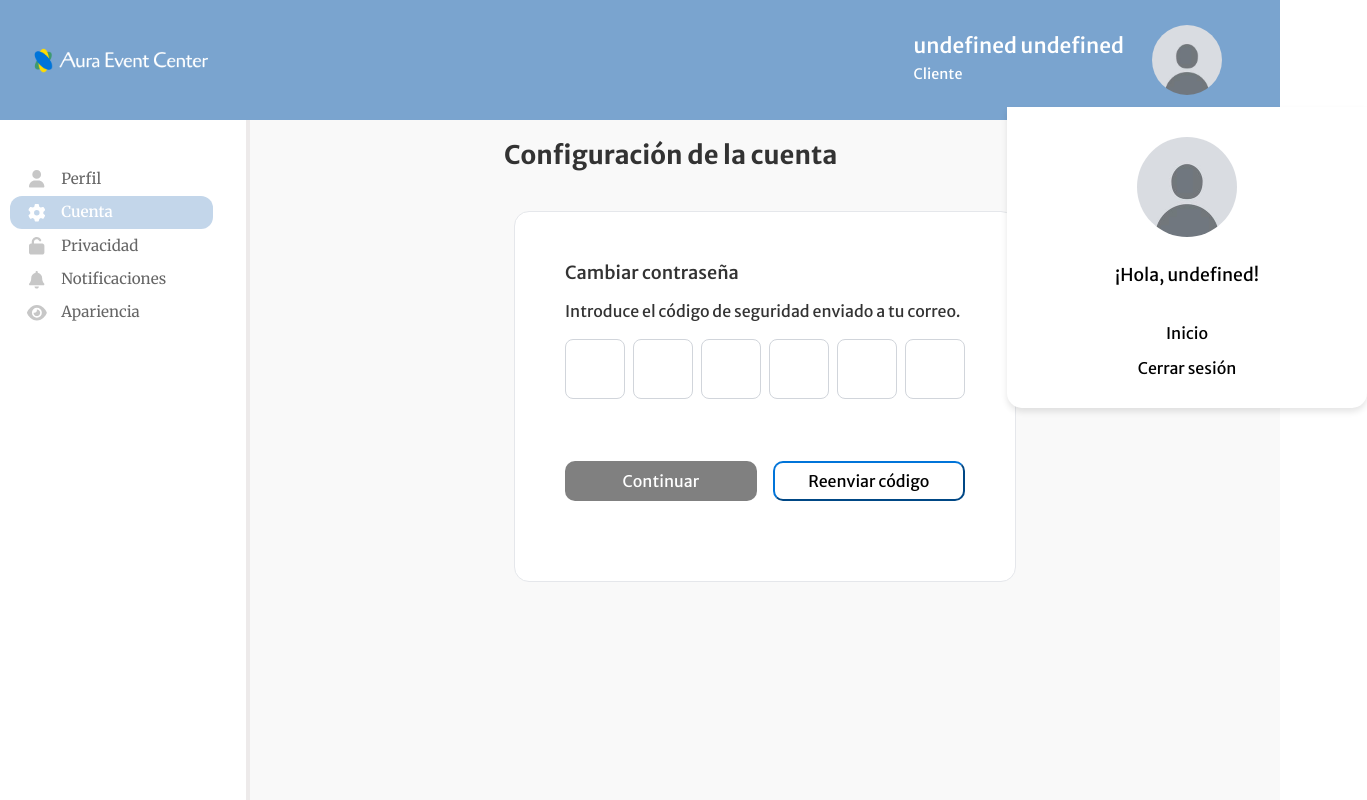
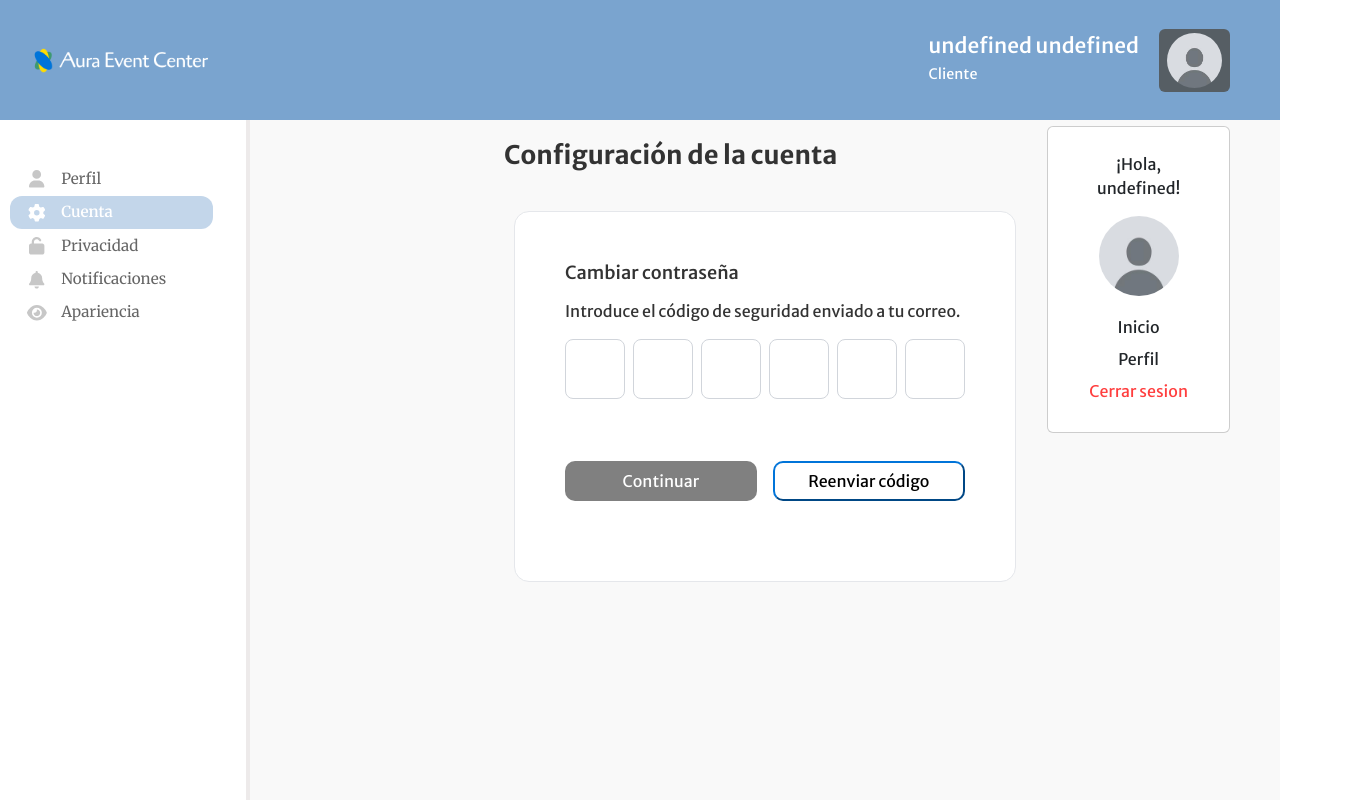
Before and after one commit to henoc03/AuraEventCenter, a React (Vite) app in the folder frontend/: page /cuenta/verificar-codigo in a window 1280 px wide. Both pictures are taken after a click on the button 1187 px from the left and 60 px from the top of the page. Shown: the top 800 px of the page, 1367 px wide, since content can reach past the window. Built offline with nearby package versions, Linux system fonts and the light colour scheme.

Commit message:
feat: Los menús de hamburguesa de perfil y el navbar de clientes ya funciona

```diff
--- a/frontend/src/components/common/AddEditRoomModal.jsx
+++ b/frontend/src/components/common/AddEditRoomModal.jsx
@@ -166,11 +166,11 @@ const handleDeletePrimaryImage = async () => {
       const responseData = await res.json();
 
       // Subir imágenes secundarias
-      if (secondaryFiles.length > 0 && responseData.zone_id) {
+      if (secondaryFiles.length > 0 && zoneID) {
         for (const file of secondaryFiles) {
           const formData = new FormData();
           formData.append('image', file);
-          formData.append('zoneId', responseData.zone_id);
+          formData.append('zoneId', zoneID);
 
           try {
             await fetch(`${DEFAULT_ROUTE}/zones/upload-secondary-image`, {
@@ -182,6 +182,8 @@ const handleDeletePrimaryImage = async () => {
           }
         }
       }
+
+      const zoneID = responseData.zoneId || id;
 
       if (typeof onSuccess === 'function') onSuccess();
 
--- a/frontend/src/components/common/DropDownMenu.jsx
+++ b/frontend/src/components/common/DropDownMenu.jsx
@@ -1,41 +1,22 @@
 import ProfilePhoto from '../icons/ProfilePhoto.jsx'
-import '../../style/dropDownMenu.css'
+import '../../style/drop-down-menu.css'
 
 function DropDownMenu({ name, email, onLogout }) {
   return (
-    <div className='drop-down-menu'>
-      <button
-        id="collapse-button"
-        type="button"
-        className="btn btn-primary"
-        data-bs-toggle="collapse"
-        data-bs-target="#collapseMenu"
-        aria-expanded="false"
-        aria-controls="collapseMenu"
-        style={{ marginBottom: 0 }}
-      >
-        <ProfilePhoto/>
+    <div className="dropdown profile-dropdown">
+      <button className="btn btn-secondary dropdown-toggle" type="button" data-bs-toggle="dropdown" aria-expanded="false">
+        <ProfilePhoto width={55} height={55}/>
       </button>
+      <ul className="dropdown-menu">
+        <p>{`¡Hola, ${name}!`}</p>
+        <p>{email}</p>
+        <ProfilePhoto width={80} height={80}/>
+        <li><a class="dropdown-item" href="/">Inicio</a></li>
+        <li><a class="dropdown-item" href="/perfil">Perfil</a></li>
+        <li><a class="dropdown-item" href="/" onClick={onLogout}>Cerrar sesion</a></li>
+      </ul>
+    </div>
 
-      <div
-        className="collapse submenu"
-        id="collapseMenu"
-        style={{ position: 'absolute', zIndex: 1000, top: '110%' }}
-      >
-        <div className='card card-body'>
-          <div className='dropdown-user-info'>
-            <p className='user-email'>{email}</p>
-            <ProfilePhoto width={100} height={100} className="drop-down-photo"/>
-            <p>{`¡Hola, ${name}!`}</p>
-
-            <div className='options'>
-              <a href="/perfil">Inicio</a>
-              <a href="/" onClick={onLogout}>Cerrar sesión</a>
-            </div>
-          </div>
-        </div>
-      </div>
-    </div>
   )
 }
 
--- a/frontend/src/components/common/Navigation.jsx
+++ b/frontend/src/components/common/Navigation.jsx
@@ -3,12 +3,15 @@ import { useNavigate, useLocation } from 'react-router-dom';
 import Logo from '../icons/Logo';
 import navigationLinks from '../utils/content';
 import DropDownMenu from '../common/DropDownMenu';
+import "../../style/navigation.css"
 
 
 function Navigation() {
   const [menuOpen, setMenuOpen] = useState(false);
   const [scrolled, setScrolled] = useState(false);
   const [currentUser, setCurrentUser] = useState(null);
+  const [isMobile, setIsMobile] = useState(false);
+  const [width, setWidth] = useState(window.innerWidth);
 
   const navigate = useNavigate();
   const location = useLocation();
@@ -16,8 +19,6 @@ function Navigation() {
   const handleScroll = () => {
     setScrolled(window.scrollY > window.innerHeight);
   };
-
-  const toggleMenu = () => setMenuOpen(!menuOpen);
 
   const handleLinkClick = () => {
     setMenuOpen(false);
@@ -35,9 +36,21 @@ function Navigation() {
   };
 
   useEffect(() => {
+    const handleResize = () => {
+      setWidth(window.innerWidth);
+      if (window.innerWidth <= 800) setIsMobile(true);
+      else setIsMobile(false);
+    }
+    window.addEventListener('resize', handleResize);
+    handleResize();
+    return () => window.removeEventListener('resize', handleResize);
+  }, []);
+
+  useEffect(() => {
     window.addEventListener('scroll', handleScroll);
     return () => window.removeEventListener('scroll', handleScroll);
   }, []);
+
   useEffect(() => {
     const updateUser = () => {
       const token = localStorage.getItem('token');
@@ -80,13 +93,34 @@ function Navigation() {
 
   return (
     <nav className={`nav ${scrolled ? 'scrolled' : ''}`}>
+      {isMobile && (
+        <div className="dropdown client-nav-container">
+          <button className="btn btn-secondary dropdown-toggle" type="button" data-bs-toggle="dropdown" aria-expanded="false">
+            <i className="bi bi-list"></i>
+          </button>
+          <ul className="dropdown-menu">
+            {navigationLinks.map(link => (
+              <li key={link.id}>
+                <a
+                  className={`drop-down-item navIndex${location.pathname === link.href ? 'active' : ''}`}
+                  href={link.href}
+                  onClick={() => handleLinkClick()}
+                >
+                  {link.link}
+                </a>
+              </li>
+            ))}
+          </ul>
+        </div>
+      )}
+
       <a data-aos="fade-down" data-aos-duration="1500" className="logo" href="/">
         <Logo className="logo-img" />
       </a>
 
       <div data-aos="fade-down" data-aos-duration="1500" className={menuOpen ? 'nav-links open' : 'nav-links'}>
-        <ul>
-          {navigationLinks.map(link => (
+        <ul className = "client-nav-container">
+          {width >= 768 && navigationLinks.map(link => (
             <li key={link.id}>
               <a
                 data-aos="fade-down"
@@ -117,13 +151,6 @@ function Navigation() {
           <button data-aos="fade-down" data-aos-duration="1500" className="signInBtn" onClick={handleSignInClick}>Iniciar Sesión</button>
         )}
       </div>
-
-      {/* Menú hamburguesa */}
-      <div className="hamburger" onClick={toggleMenu}>
-        <span className={menuOpen ? 'line open' : 'line'}></span>
-        <span className={menuOpen ? 'line open' : 'line'}></span>
-        <span className={menuOpen ? 'line open' : 'line'}></span>
-      </div>
     </nav>
   );
 }
--- a/frontend/src/pages/MenusAdmin.jsx
+++ b/frontend/src/pages/MenusAdmin.jsx
@@ -129,6 +129,7 @@ function MenusAdmin({ sections }) {
         lastname={lastname}
         role={role}
         email={email}
+        sections={sections}
       />
 
       <div className={`menus-admin-container ${isAddEditOpen ? "modal-open" : ""}`}>
--- /dev/null
+++ b/frontend/src/style/drop-down-menu.css
@@ -0,0 +1,48 @@
+.profile-dropdown button{
+    background: none;
+}
+
+.profile-dropdown button:hover,
+.profile-dropdown button:active,
+.profile-dropdown button:focus .profile-dropdown button[aria-expanded="true"] {
+    background: none !important;
+    box-shadow: none !important;
+}
+
+.profile-dropdown ul{
+    padding: 25px;
+    margin-top: 4vh !important;
+}
+
+.profile-dropdown ul p,
+.profile-dropdown ul li{
+    text-align: center;
+    font-family: "Merriweather sans";
+}
+
+.profile-dropdown ul li a{
+    text-align: center;
+    font-family: "Merriweather sans";
+}
+
+.profile-dropdown ul li a:active,
+.profile-dropdown ul li a:focus .profile-dropdown ul li a[aria-expanded="true"] {
+    background: none !important;
+    box-shadow: none !important;
+    color: black;
+}
+
+.profile-dropdown ul li:nth-of-type(1){
+    margin-top: 15px;
+    font-family: 'Merriweather sans';
+}
+
+.profile-dropdown ul li:nth-of-type(3) a{
+    color: rgb(255, 62, 62);
+}
+
+@media(max-width: 768px) {
+    .profile-dropdown ul{
+        margin-top: 2vh !important;
+    }
+}
--- a/frontend/src/style/dropDownMenu.css
+++ /dev/null
@@ -1,101 +0,0 @@
-#collapse-button{
-    color: white;
-    background: none;
-    border: none;
-    font-size: 1.3rem;
-    margin: 0;
-}
-
-#collapse-button:active, #collapse-button:focus{
-    outline: none !important;
-    box-shadow: none !important;
-}
-
-.card {
-    border: none;
-    border-radius: 0px 0px 15px 15px;
-}
-
-.drop-down-menu {
-    position: relative;
-    display: inline-block;
-}
-
-
-.submenu {
-    left: 50%;
-    transform: translateX(-50%);
-}
-.user-email{
-    left: 10%;
-    transform: translateX(-10%);
-}
-.dropdown-user-info {
-    display: flex;
-    flex-direction: column;
-    align-items: center;
-    width: 35vw;
-    max-width: 360px;
-    min-width: 200px;
-    max-height: 330px;
-    color: black;
-    font-size: 0.8rem;
-    background-color: rgb(255, 255, 255);
-    box-shadow: 0px 4px 6px rgba(0, 0, 0, 0.1);
-    padding: 10px 0px;
-    border-radius: 0px 0px 15px 15px;
-}
-
-.dropdown-user-info img {
-    margin-bottom: 10px;
-}
-
-.dropdown-user-info p{
-    display: flex;
-    justify-content: center;
-    font-family: var(--font-family);
-    font-size: 1.1rem;
-    text-align: center;
-    margin: 10px 0px;
-}
-
-.dropdown-user-info p:nth-of-type(2){
-    margin-top: 15px;
-}
-
-.options{
-    width: 100%;
-    display: flex;
-    align-items: center;
-    flex-direction: column;
-    margin-top: 20px;
-}
-
-.options a{
-    font-family: var(--font-family);
-    text-decoration: none;
-    color: black;
-    padding: 3px 20px;
-    font-size: 1rem;
-    margin-bottom: 5px;
-}
-
-.options a:nth-of-type(2){
-    margin-bottom: 15px;
-}
-
-.options a:hover{
-    font-weight: bold;
-}
-
-@media(max-width: 768px) {
-    .submenu {
-        margin-top: 15px;
-    }
-}
-
-@media(min-width: 1920px) {
-    .submenu {
-        margin-top: 9px;
-    }
-}
--- /dev/null
+++ b/frontend/src/style/navigation.css
@@ -0,0 +1,117 @@
+.nav {
+  display: flex;
+  width: 100%;
+  background-color: transparent;
+  z-index: 7;
+  justify-content: space-between;
+  align-items: center;
+  margin: auto;
+  padding: 1.8rem 5%;
+}
+
+.nav-links {
+  display: flex;
+  align-items: center;
+  gap: 1rem;
+}
+
+.client-nav-container .navIndex{
+  text-decoration: none;
+}
+
+.navIndex.active {
+  font-weight: bold;
+  border-bottom: 3px solid #fff;
+}
+
+.client-nav-container {
+  list-style-type: none;
+  margin-bottom: 0;
+  padding: 0;
+}
+
+.client-nav-container li {
+  display: inline-block;
+  margin-right: 1.5rem;
+  margin: 5px 10px 0px 10px;
+}
+
+.client-nav-container li a{
+  color: #ffff;
+  font-size: 1.2rem;
+  font-weight: 400;
+  transition: var(--blue-logo) 0.3s ease, border-bottom 0.3s ease;
+}
+
+.client-nav-container li a:hover {
+  color: var(--blue-logo);
+  border-bottom: 3px solid var(--blue-logo);
+}
+
+.nav .signInBtn {
+  padding: 10px;
+  border: none;
+  background-color: var(--blue-logo);
+  color:#ffff;
+  border-radius: 10px;
+  transition: background-color 0.3s ease;
+  letter-spacing: 1px;
+  font-size: 1.0rem;
+  font-weight: 400;
+
+}
+
+.nav .signInBtn:hover {
+  background-color: #0074d9;
+  transform: scale(110%);
+}
+
+.dropdown-toggle::after {
+  display: none !important;
+}
+
+@media (max-width: 800px) {
+  .nav{
+    width: 100vw;
+    padding: 0.8rem 30px;
+  }
+
+  .nav-links{
+    display: none;
+  }
+
+  .client-nav-container button{
+    background: none;
+    font-size: 1.5rem;
+    margin-top: 8px;
+  }
+
+  .client-nav-container ul{
+    background-color: #6E92B2;
+    padding-bottom: 20px;
+    margin-top: 20px !important;
+    height: fit-content;
+
+  }
+
+  .client-nav-container ul li{
+    width: 100%;
+    text-align: center;
+    margin: 7px 0 7px 0 !important;
+  }
+
+  .client-nav-container li a{
+    font-size: 1rem;
+  }
+
+  .logo{
+    transform: scale(0.80);
+    justify-self: center;
+  }
+
+  .nav .signInBtn {
+    display: block;
+    margin-top: 0.6rem;
+    font-size: 0.8rem;
+  }
+}
```
Also changed, not shown: frontend/index.html (+5 -4 lines), frontend/src/components/common/Header.jsx (+28 -24 lines), frontend/src/index.css (+0 -160 lines), frontend/src/style/header.css (+37 -0 lines).
